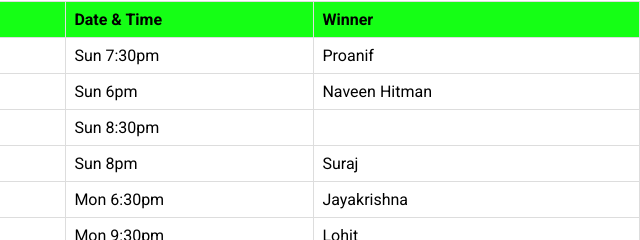
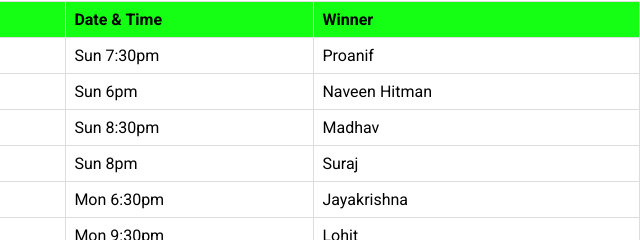
Before and after one commit to Rishikesh183/RC24-Contest, a website: page public/index.html in a window 1280 px wide. Shown: the part 194-434 px from the top of the page, 640-1280 px from the left. Drawn offline with Linux system fonts and the light colour scheme.

Commit message:
Update index.html

```diff
--- a/public/index.html
+++ b/public/index.html
@@ -53,7 +53,7 @@
                 <td>madhav</td>
                 <td>Raghu</td>
                 <td>sun 8:30pm</td>
-                <td></td>
+                <td>madhav</td>
             </tr>
             <tr>
                 <td>suraj</td>
```
